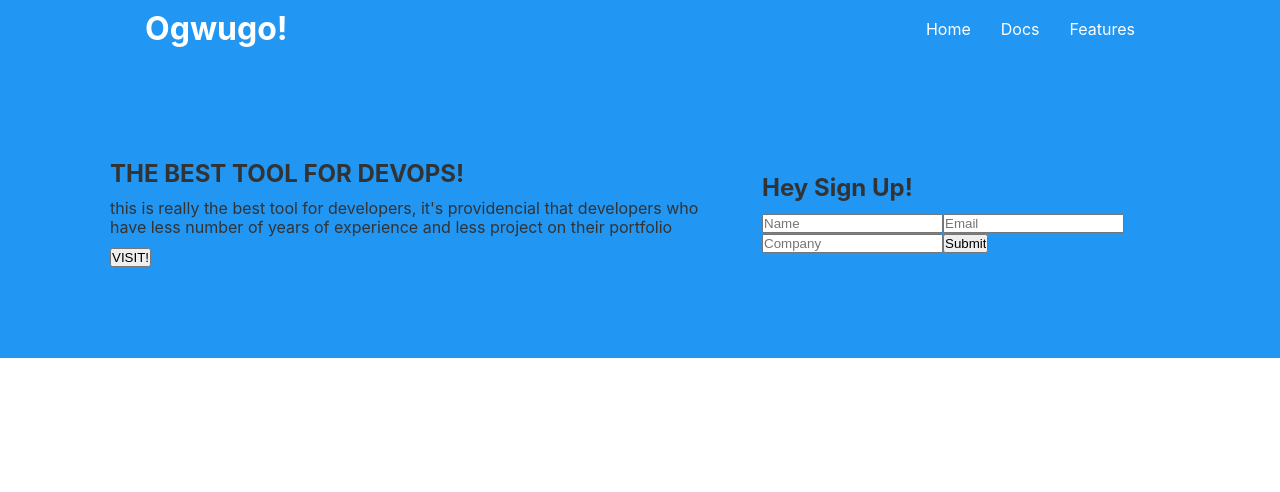
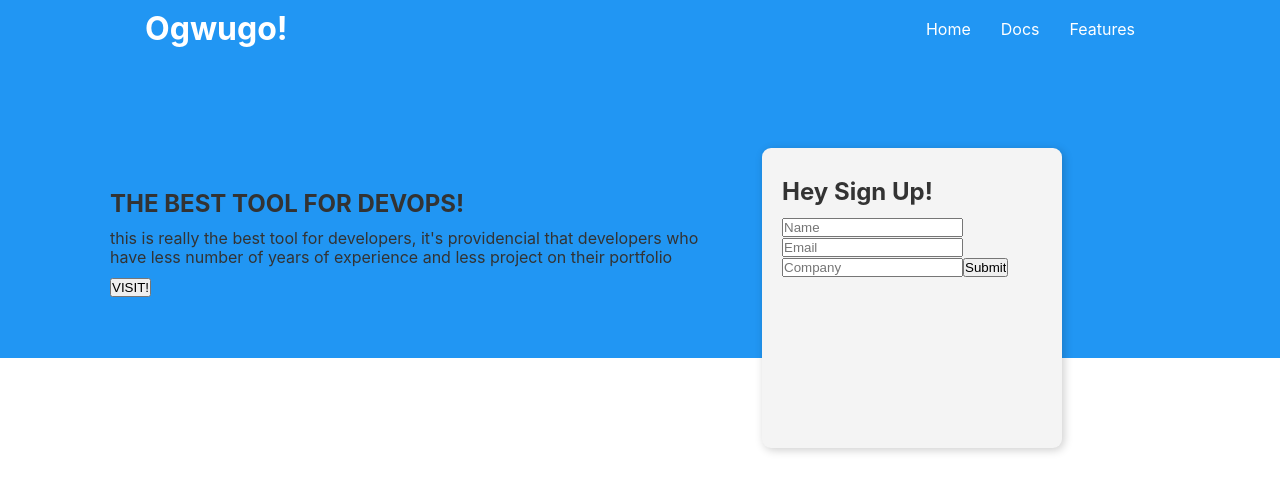
Before and after one commit to NorVirae/ogcloud, a React (Create React App) app: page / in a window 1280 px wide. Shown: the top 492 px of the page. Built offline with nearby package versions, Linux system fonts and the light colour scheme.

Commit message:
gave card height then made grid display overflow visible to pop  out card

```diff
--- a/src/App.css
+++ b/src/App.css
@@ -98,3 +98,14 @@ nav ul li {
     gap:40px;
 
 }
+
+.card {
+    position: relative;
+    top:60px;
+    background-color: var(--white-color);
+    border-radius: 9px;
+    padding: 20px;
+    height: 300px;
+    width: 300px;
+    box-shadow: 2px 2px 10px rgb(0, 0, 0, 0.2);
+}
--- a/src/index.css
+++ b/src/index.css
@@ -13,6 +13,7 @@ body {
 
 :root {
     --secondary-color:#2196F3;
+    --white-color:#f4f4f4;
 
 }
 
```
